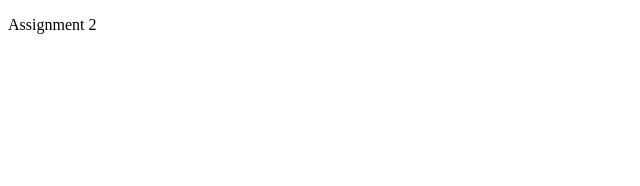
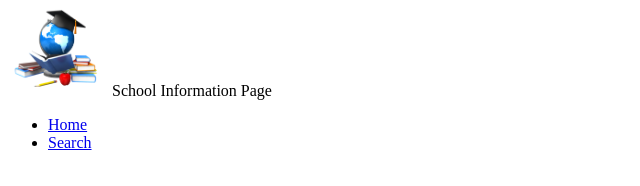
Before and after one commit to zbaker5/zbaker5.github.io, a plain HTML site: page HTML/Assignment2/SchoolInformationPage.html in a window 1280 px wide. Shown: the whole page, without its empty margins (0-640 px from the left). Drawn offline with Linux system fonts and the light colour scheme.

Commit message:
Add header section, logo image

```diff
--- a/HTML/Assignment2/SchoolInformationPage.html
+++ b/HTML/Assignment2/SchoolInformationPage.html
@@ -6,7 +6,15 @@
 </head>
 
 <body>
-  <p>Assignment 2</p>
+  <div class="header">
+    <img width="100" src="./images/Logo.png" alt="logo">
+    <label>School Information Page</label>
+    <ul>
+      <li><a href="#">Home</a></li>
+      <li><a href="https://www.google.com">Search</a></li>
+    </ul>
+  </div>
+
 </body>
 
 </html>
```
Also changed, not shown: HTML/Assignment2/Images/Logo.png (added).
